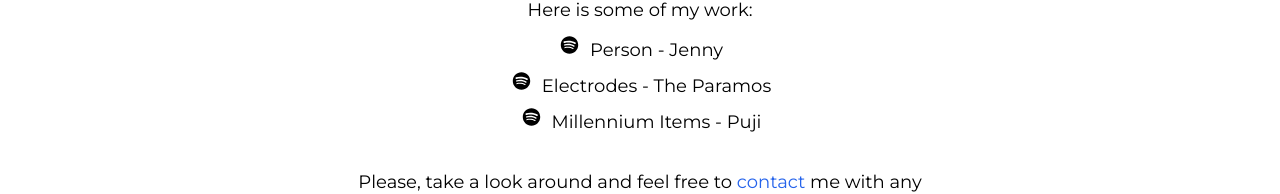
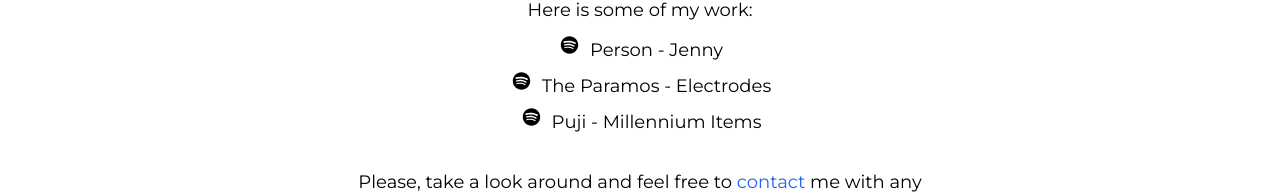
Before and after one commit to jimbopulos/my-music-portfolio, a Next.js app: page /dashboard in a window 1280 px wide. Shown: the part 831-1025 px from the top of the page. Built offline with nearby package versions, Linux system fonts and the light colour scheme.

Commit message:
Rearrange text, minor styles

```diff
--- a/src/app/dashboard/page.tsx
+++ b/src/app/dashboard/page.tsx
@@ -61,7 +61,7 @@ export default function Dashboard() {
                     icon={faSpotify}
                     className="mr-2"
                   />
-                  Electrodes - The Paramos
+                  The Paramos - Electrodes
                 </span>
               </Link>
             </li>
@@ -77,7 +77,7 @@ export default function Dashboard() {
                     icon={faSpotify}
                     className="mr-2"
                   />
-                  Millennium Items - Puji
+                  Puji - Millennium Items
                 </span>
               </Link>
             </li>
--- a/src/components/Navbar/NavbarMobile/NavbarMobile.tsx
+++ b/src/components/Navbar/NavbarMobile/NavbarMobile.tsx
@@ -37,7 +37,7 @@ export function NavbarMobile() {
         </button>
 
         {isOpen ? (
-          <div className="flex flex-col min-w-fit h-dvh justify-evenly items-center text-center bg-white rounded-sm shadow-lg shadow-black border border-black transition-all duration-50 ease-in-out">
+          <div className="flex flex-col min-w-fit h-dvh justify-evenly items-center text-center bg-white rounded-sm shadow-lg shadow-black border border-black transition-all duration-200 ease-in-out">
             <div className="text-3xl font-semibold">
               <Link href="/">James Galantino</Link>
             </div>
```
